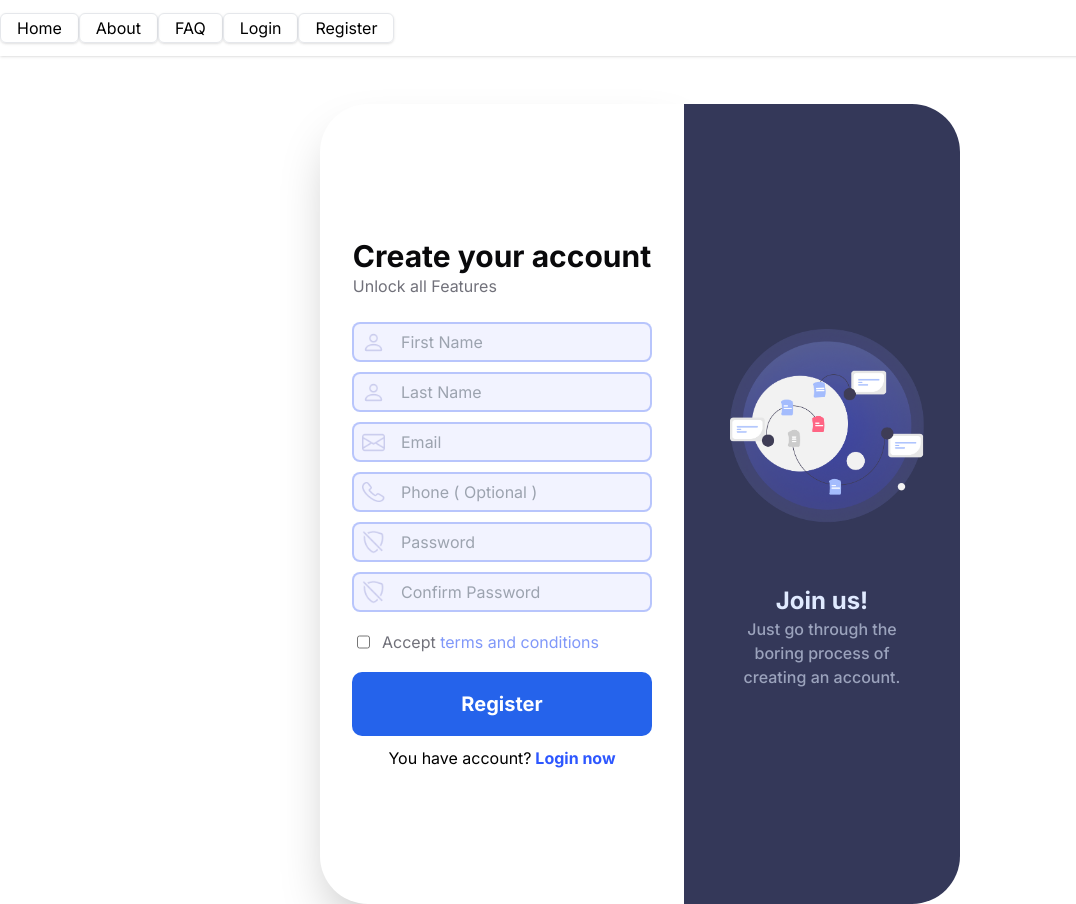
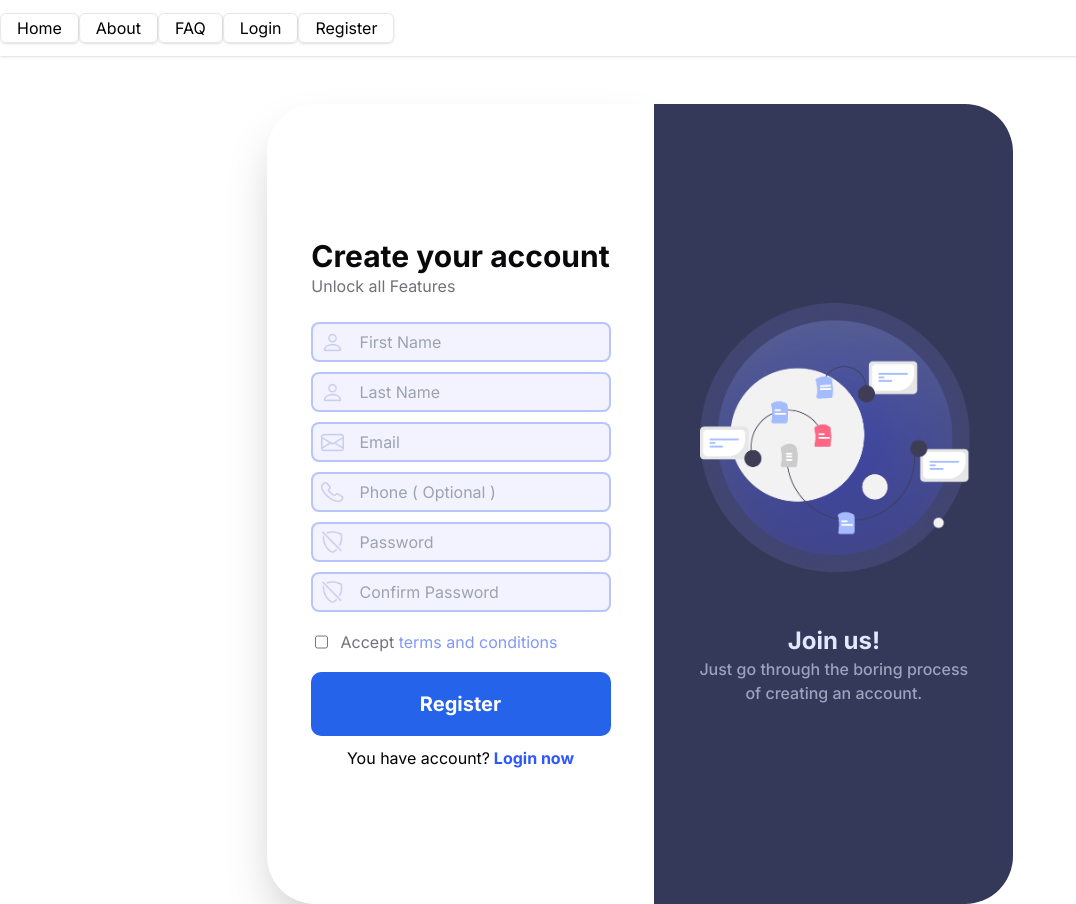
Before and after one commit to stanislavivanov995/real-estate-app-fe, a Next.js app: page /register in a window 1280 px wide. Shown: the whole page, without its empty margins (0-1076 px from the left). Built offline with nearby package versions, Linux system fonts and the light colour scheme.

Commit message:
fix Register responsive design

```diff
--- a/app/(auth)/register/Register.jsx
+++ b/app/(auth)/register/Register.jsx
@@ -11,7 +11,7 @@ export default function Register() {
   //  5. Checkbox for accepting terms
   return (
     <PublicLayout>
-      <div className="flex justify-center m-auto mt-[3em] rounded-[3em] w-6/12 rounded-[3em]">
+      <div className="flex justify-center m-auto mt-[3em] rounded-[3em] w-7/12 rounded-[3em] max-xl:w-4/12">
         <div className="flex flex-col max-sm:ml-[1em] justify-center w-[650px] h-[800px] shadow-2xl items-center pl-[2em] pr-[2em] rounded-tl-[3em] rounded-bl-[3em]">
           <div className="flex flex-col">
             <h1 className="font-bold text-[#09090B] text-3xl">
@@ -25,11 +25,11 @@ export default function Register() {
         </div>
 
         <div className="hidden w-[650px] h-[800px] bg-[#343859] rounded-tr-[3em] rounded-br-[3em] xl:flex">
-          <div className="flex flex-col items-center justify-center gap-[3em] mt-[10px] mx-auto pl-[2em] p-[2em]">
+          <div className="flex flex-col items-center justify-center gap-[2em] mx-auto pl-[2em] p-[2em]">
             <Image
               src="/register.png"
               alt="register"
-              width={400}
+              width={490}
               height={200}
               className="ml-7"
             />
```
